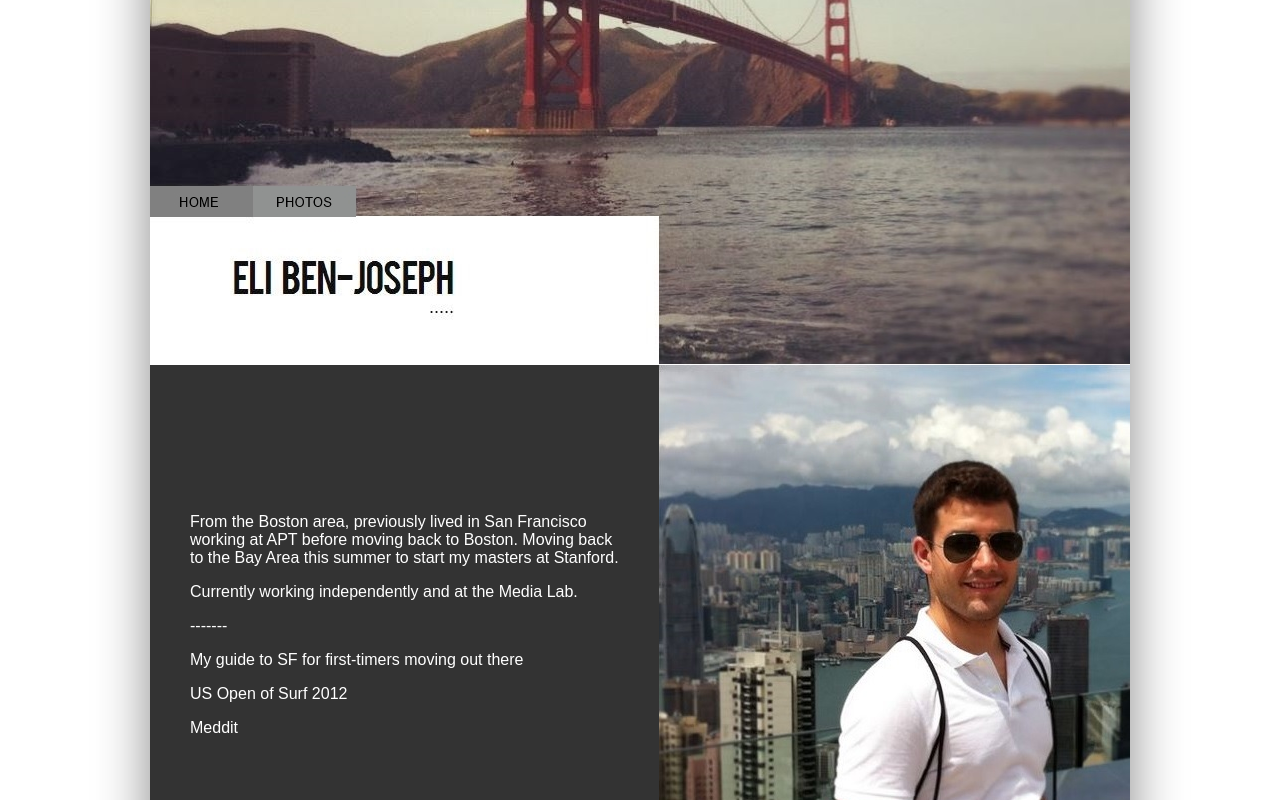
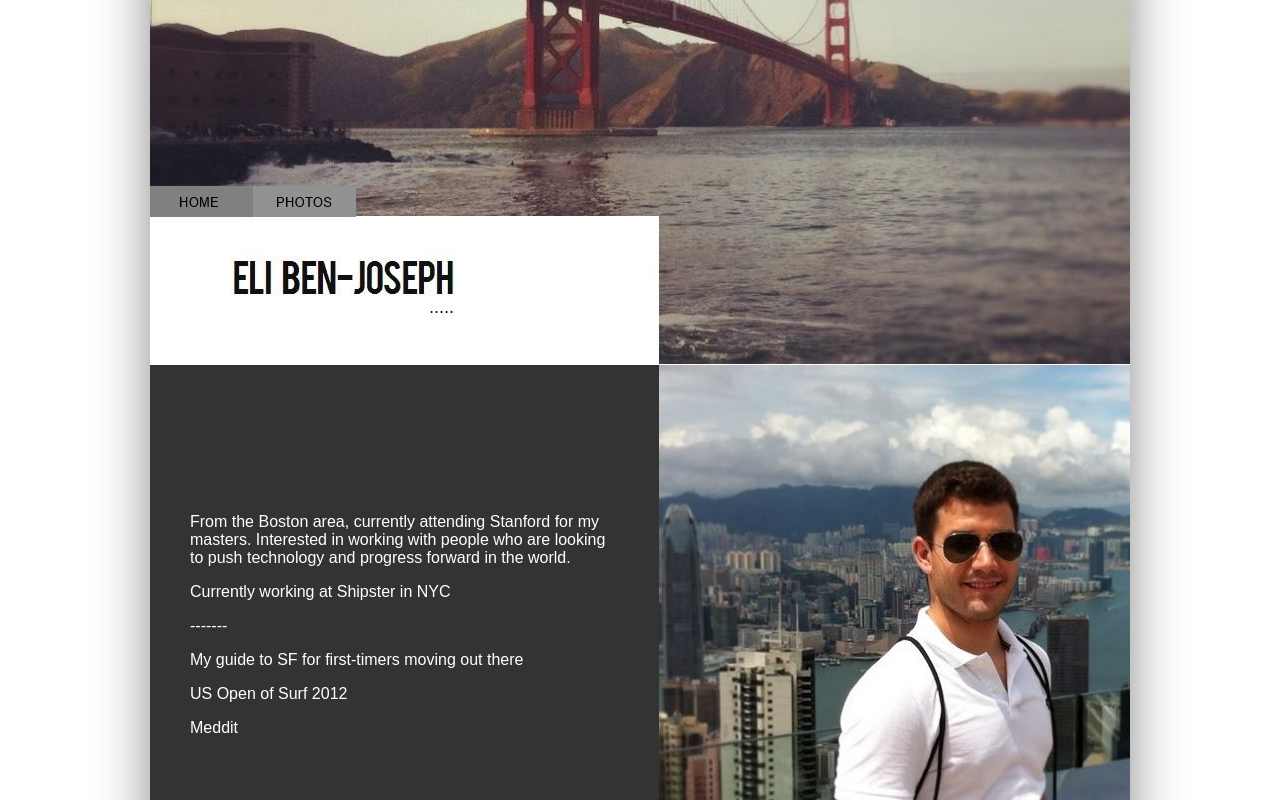
Before and after one commit to ebenjoseph/personalpage, a plain HTML site: page index.html in a window 1280 px wide. Shown: the part 368-1168 px from the top of the page. Drawn offline with nearby package versions, Linux system fonts and the light colour scheme.

Commit message:
edits to info

```diff
--- a/index.html
+++ b/index.html
@@ -45,9 +45,9 @@ $.scrollTo(500,500);
   <tr>
     <td bgcolor="#333333" style="padding: 40px;">
 	<center>
-	  <p align="left"><font color="#FFFFFF" face="Arial, Helvetica, sans-serif">From the Boston area, previously lived in San Francisco working at APT before moving back to Boston. Moving back to the Bay Area this summer to start my masters at Stanford.</font></p>
+	  <p align="left"><font color="#FFFFFF" face="Arial, Helvetica, sans-serif">From the Boston area, currently attending Stanford for my masters. Interested in working with people who are looking to push technology and progress forward in the world.</font></p>
 
-	  <p align="left"><font color="#FFFFFF" face="Arial, Helvetica, sans-serif">Currently working independently and at the Media Lab.</font></p>
+	  <p align="left"><font color="#FFFFFF" face="Arial, Helvetica, sans-serif">Currently working at Shipster in NYC</font></p>
 
 	  <p align="left"><font color="#FFFFFF" face="Arial, Helvetica, sans-serif">-------</font></p>
 
```
